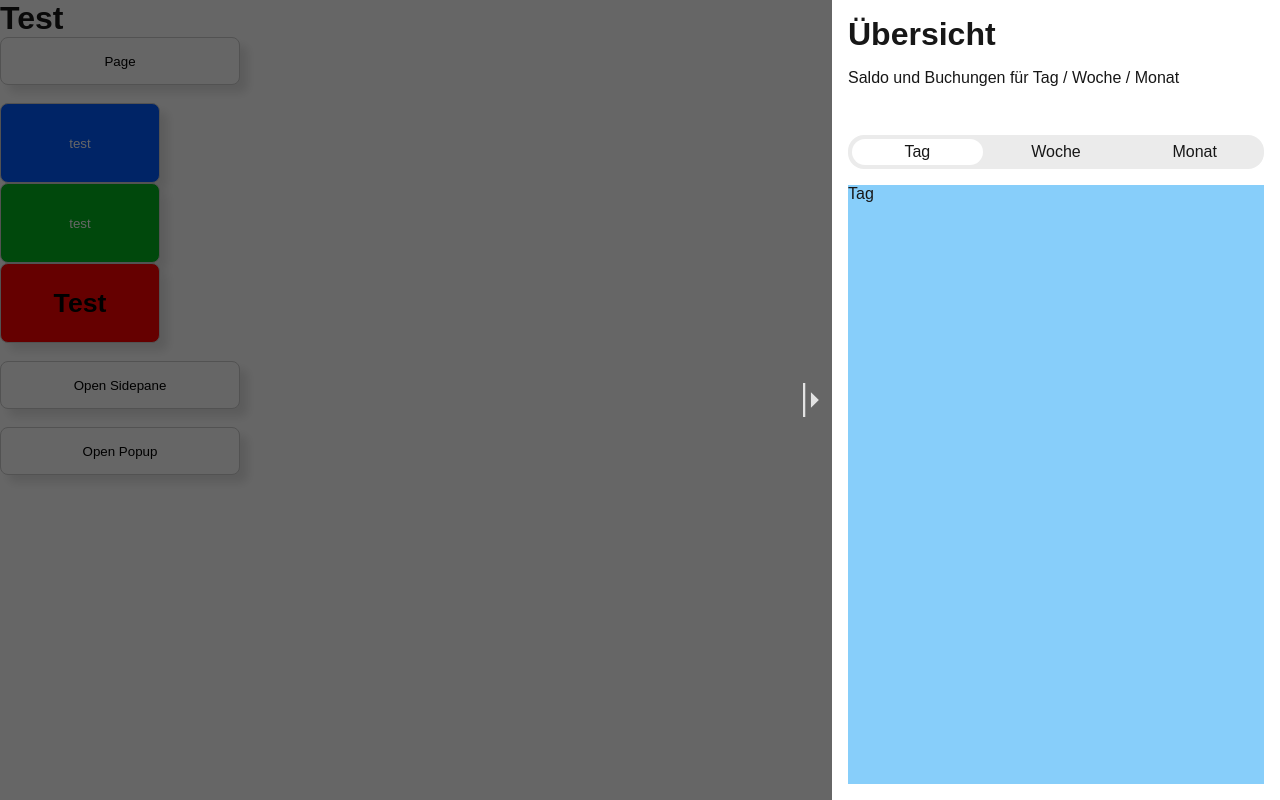
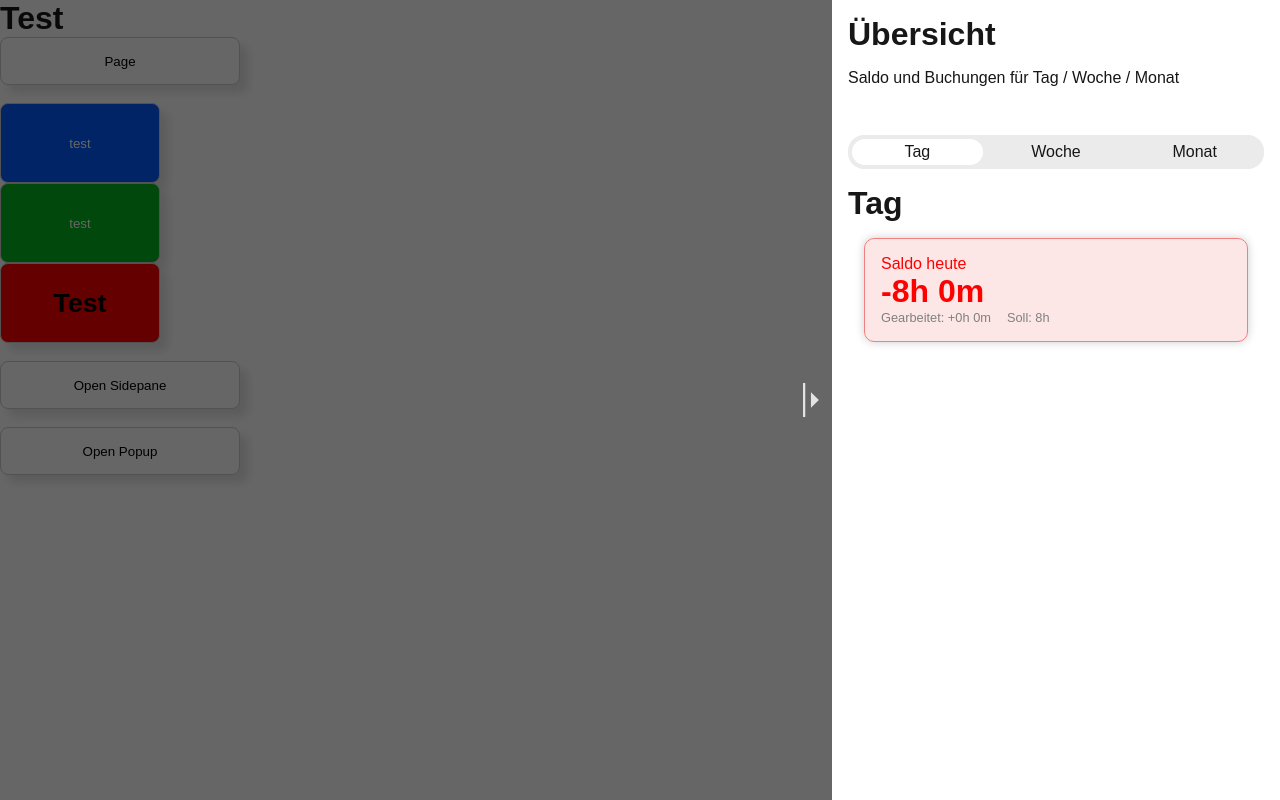
Before and after one commit to justusbruegmann/stechuhr, a Next.js app: page /ctest in a window 1280 px wide. Both pictures are taken after a click on the button "Open Sidepane". Built offline with nearby package versions, Linux system fonts and the light colour scheme.

Commit message:
WIP: Add a Saldo component to highlight the day/week/month's +-hours

```diff
--- a/src/components/layout/Tabs.module.css
+++ b/src/components/layout/Tabs.module.css
@@ -24,5 +24,4 @@
 .content {
     width: 100%;
     height: 100%;
-    background-color: lightskyblue;
 }
--- a/src/components/overview/Overview.tsx
+++ b/src/components/overview/Overview.tsx
@@ -1,12 +1,17 @@
 import * as React from 'react';
 import Styles from "./Overview.module.css";
 import Tabs from "@/components/layout/Tabs";
+import SaldoView from "@/components/overview/SaldoView";
 
 
 export default function Overview() {
 
 
-    const day = <div>Tag</div>
+    const day =
+        <div>
+            <h1>Tag</h1>
+            <SaldoView />
+        </div>
     const week = <div>Woche</div>
     const month = <div>Monat</div>
 
--- /dev/null
+++ b/src/components/overview/SaldoView.module.css
@@ -0,0 +1,19 @@
+.wrapper {
+    background-color: rgba(240, 128, 128, 0.2);
+    border: 1px solid lightcoral;
+    color: red;
+    flex-direction: column;
+}
+
+.time-display {
+    font-size: 1.5em;
+    font-weight: bold;
+    margin-bottom: 0.5em;
+}
+
+.information {
+    display: flex;
+    gap: 1rem;
+    color: gray;
+    font-size: 0.8em;
+}
--- /dev/null
+++ b/src/components/overview/SaldoView.tsx
@@ -0,0 +1,18 @@
+import * as React from 'react';
+import Styles from "./SaldoView.module.css";
+import Card from "@/components/layout/Card";
+
+
+export default function SaldoView() {
+
+    return (
+        <Card className={Styles["wrapper"]}>
+            <p>Saldo heute</p>
+            <h1 className="time-display">-8h 0m</h1>
+            <div className={Styles["information"]}>
+                <p>Gearbeitet: +0h 0m</p>
+                <p>Soll: 8h</p>
+            </div>
+        </Card>
+    );
+}
```
